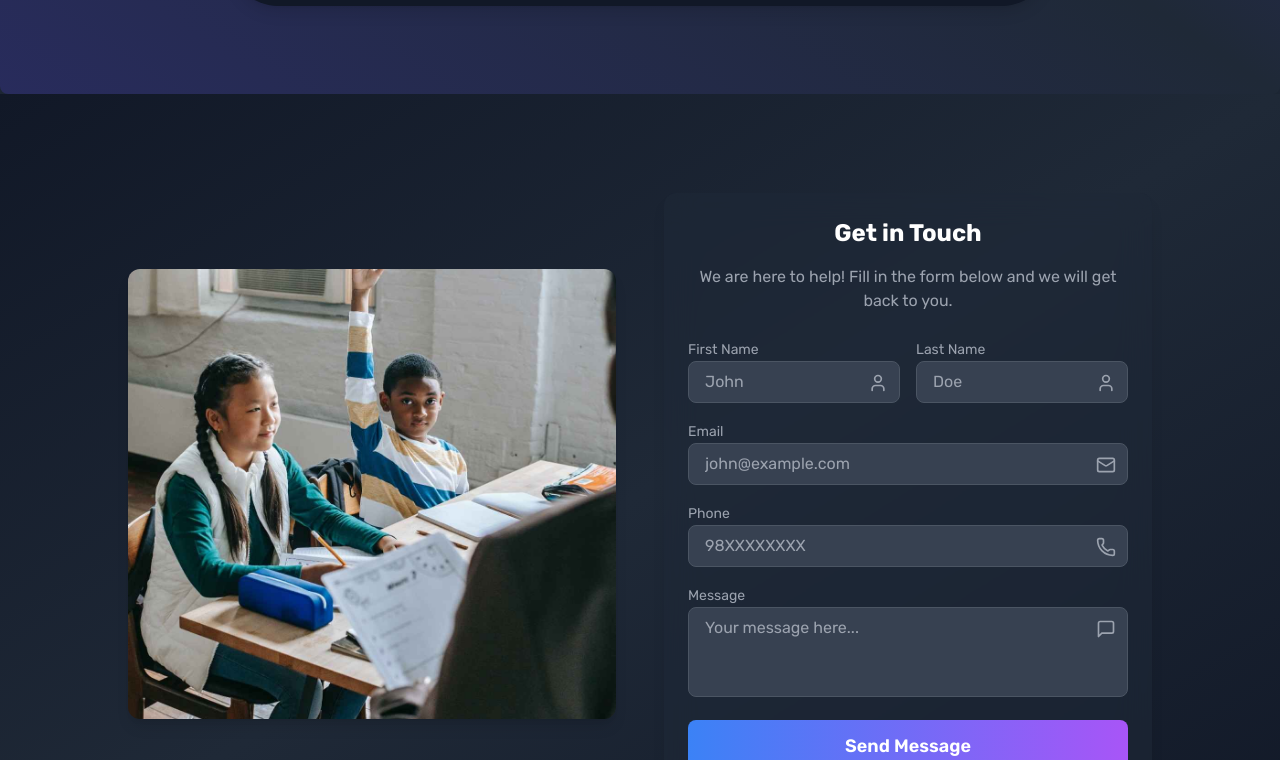
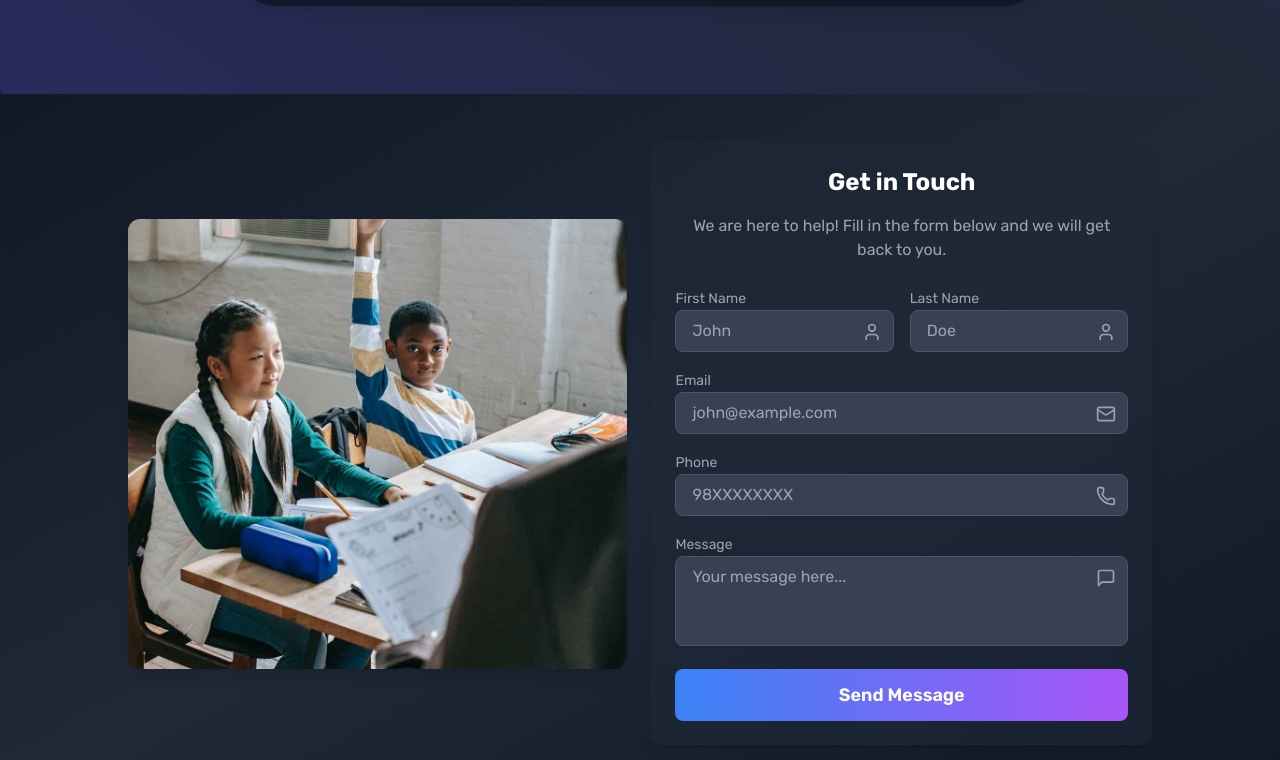
Before and after one commit to suman-maji/MAK-book2, a React (Create React App) app: page / in a window 1280 px wide. Shown: the part 3300-4060 px from the top of the page. Built offline with nearby package versions, Linux system fonts and the light colour scheme; no server answers.

Commit message:
Update Contact.jsx

```diff
--- a/src/Component/Contact/Contact.jsx
+++ b/src/Component/Contact/Contact.jsx
@@ -34,15 +34,16 @@ const Contact = () => {
   }, []);
 
   return (
-    <div className="min-h-screen flex items-center justify-center bg-gradient-to-br from-gray-900 via-gray-800 to-gray-900 py-12 px-6">
-      <div className="w-full max-w-5xl grid grid-cols-1 lg:grid-cols-2 gap-12 items-center">
-        {/* Left Side - Image */}
-        <div className="hidden lg:block relative">
-          <img src={doubt} alt="Contact" className="rounded-xl shadow-lg transform hover:scale-105 transition-all duration-300 w-full h-[450px] object-cover" />
+    <div className="flex items-center justify-center bg-gradient-to-br from-gray-900 via-gray-800 to-gray-900 py-12 px-6">
+      <div className="w-full max-w-5xl flex flex-col-reverse lg:flex-row items-center lg:items-stretch gap-6">
+
+        {/* Left Side - Image (Always Displayed Properly) */}
+        <div className="w-full lg:w-1/2 flex justify-center items-center">
+          <img src={doubt} alt="Contact" className="rounded-xl shadow-lg w-full h-auto max-h-[450px] object-cover" />
         </div>
 
-        {/* Right Side - Form */}
-        <div className="bg-gray-800/60 backdrop-blur-lg p-6 rounded-xl shadow-lg w-full">
+        {/* Right Side - Form (No More Large Gaps) */}
+        <div className="w-full lg:w-1/2 bg-gray-800/60 backdrop-blur-lg p-6 rounded-xl shadow-lg">
           <h2 className="text-2xl font-bold text-white text-center mb-4">Get in Touch</h2>
           <p className="text-gray-400 text-center mb-6">We are here to help! Fill in the form below and we will get back to you.</p>
 
@@ -79,7 +80,9 @@ const Contact = () => {
               <MessageSquare className="absolute right-3 top-9 w-5 h-5 text-gray-400" />
             </div>
 
-            <button type="submit" className="w-full bg-gradient-to-r from-blue-500 to-purple-500 text-white py-3 rounded-lg font-semibold text-lg hover:from-blue-600 hover:to-purple-600 transform hover:scale-105 transition-all duration-300 focus:outline-none focus:ring-2 focus:ring-blue-500">Send Message</button>
+            <button type="submit" className="w-full bg-gradient-to-r from-blue-500 to-purple-500 text-white py-3 rounded-lg font-semibold text-lg hover:from-blue-600 hover:to-purple-600 transform hover:scale-105 transition-all duration-300 focus:outline-none focus:ring-2 focus:ring-blue-500">
+              Send Message
+            </button>
           </form>
         </div>
       </div>
```
